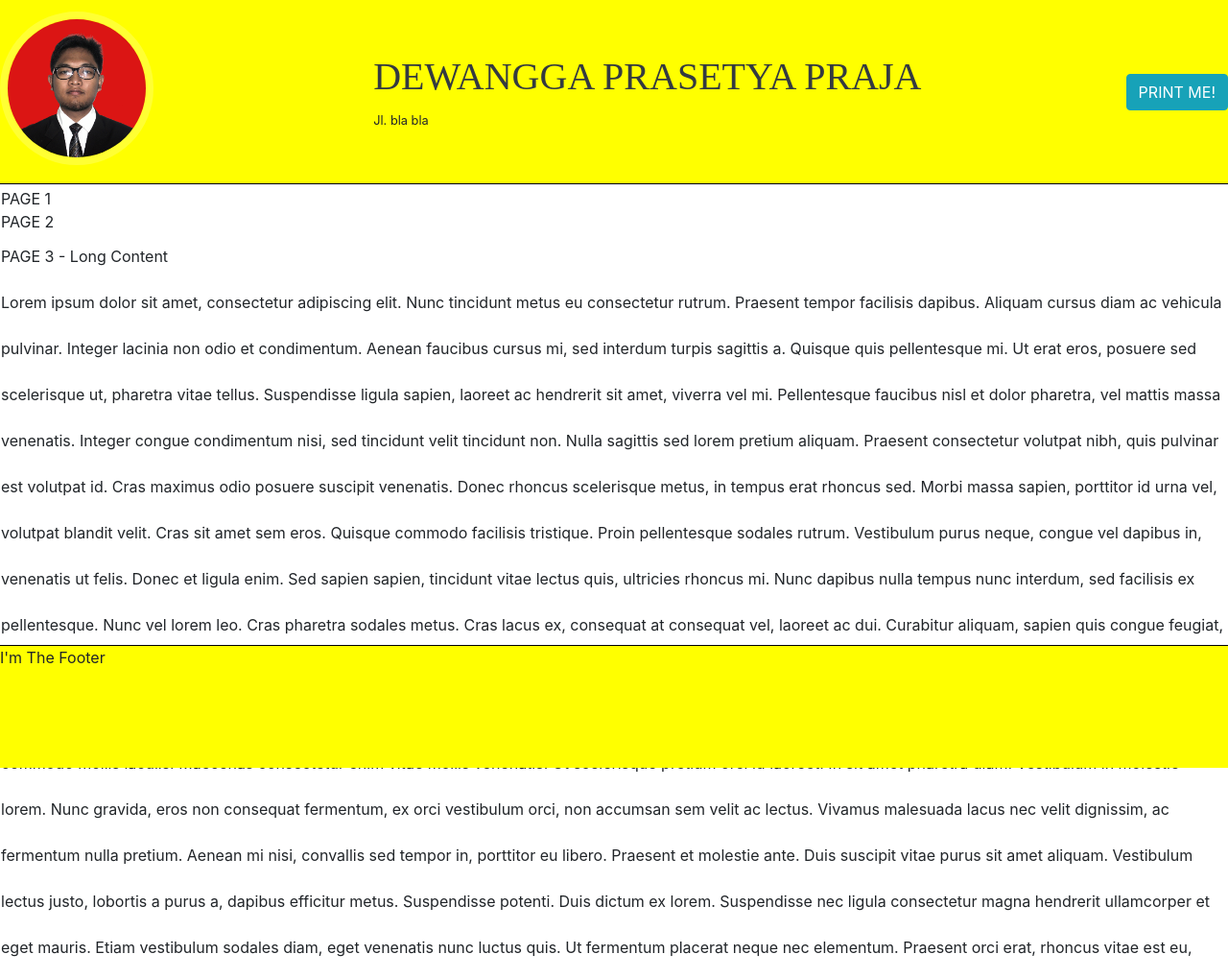
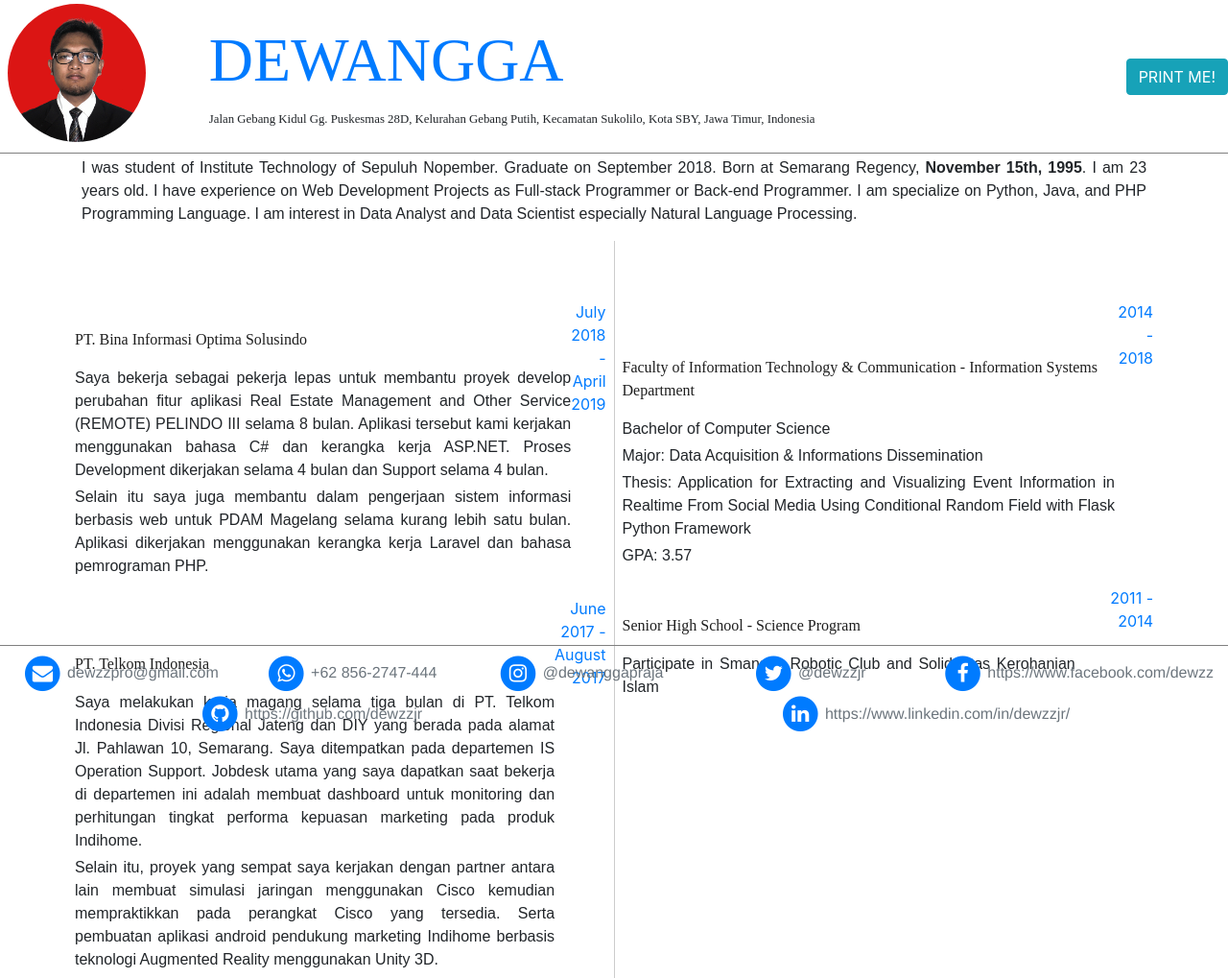
Before and after one commit to dewzzjr/dewzzjr.github.io, a website: page print.html in a window 1280 px wide. Shown: the top 1019 px of the page at 96% size. Drawn offline with nearby package versions, Linux system fonts and the light colour scheme; a web font is replaced by a local one.

Commit message:
:ship print version DONE

```diff
--- a/bio.json
+++ b/bio.json
@@ -18,6 +18,15 @@
 		"twitter": "http://twitter.com/dewzzjr",
 		"whatsapp": "+62 856-2747-444"
 	},
+	"contacts_alt": [
+		{"name":"envelope","address":"dewzzpro@gmail.com"},
+		{"name":"whatsapp","address": "+62 856-2747-444"},
+		{"name":"instagram","address": "@dewanggapraja"},
+		{"name":"twitter","address": "@dewzzjr"},
+		{"name":"facebook","address": "https://www.facebook.com/dewzz"},
+		{"name":"github","address": "https://github.com/dewzzjr"},
+		{"name":"linkedin","address": "https://www.linkedin.com/in/dewzzjr/"}
+	],
 	"experience": [
 		{
 			"name": "Freelance Junior Programmer",
@@ -128,13 +137,21 @@
  			"description": "Student Associations of Information Systems, ITS. Responsible for organizing technology related creation from Information Systems students"
  		}
 	],
+	"personal_traits": [
+		{"name":"Loyal", "description": "because I always value my society where I belong to"},
+		{"name":"Intense sense of duty","description":" because I always try my best to be finish my duty where I trusted into"},
+		{"name":"Hard working", "description": "because I can be dedicated to my work and avoid finishing my work close to the deadline"},
+		{"name":"Open minded","description":"because I always open to latest ideas and other person opinions supported by logic"},
+		{"name":"Keep calm when Conflict", "description":"because I used to be not get distracted with unfamiliar problems that the first time I had facing"},
+		{"name":"Social Sensitive","description":" because I used to take part social responsibility events and some organizations"}
+	],
 	"skills": {
 		"main": [
 			{
 				"name": "HTML",
 				"icon": "html5",
 				"category": "web-design",
-				"value": 0.98
+				"value": 1
 			}, {
 				"name": "CSS",
 				"icon": "css3",
@@ -144,17 +161,17 @@
 				"name": "JavaScript",
 				"icon": "javascript",
 				"category": "web-design",
-				"value": 0.95
+				"value": 0.90
 			}, {
 				"name": "JQuery",
 				"icon": "jquery",
 				"category": "web-design",
-				"value": 0.89
+				"value": 0.90
 			}, {
 				"name": "Twitter Bootstrap",
 				"icon": "bootstrap",
 				"category": "web-design",
-				"value": 0.95
+				"value": 0.80
 			}, {
 				"name": "Python 3",
 				"icon": "python",
@@ -189,10 +206,15 @@
 				"name": "Dot NET",
 				"icon": "dot-net",
 				"category": "programming",
-				"value": 0.90
+				"value": 0.80
 			}, {
 				"name": "MySQL",
 				"icon": "mysql",
+				"category": "database",
+				"value": 0.80
+			}, {
+				"name": "Oracle",
+				"icon": "oracle",
 				"category": "database",
 				"value": 0.80
 			}, {
@@ -204,17 +226,17 @@
 				"name": "Heroku",
 				"icon": "heroku",
 				"category": "platform",
-				"value": 0.80
+				"value": 0.60
 			},{
 				"name": "Linux",
 				"icon": "linux",
 				"category": "operating-system",
-				"value": 0.80
+				"value": 0.60
 			}, {
 				"name": "Git",
 				"icon": "git",
 				"category": "supporting",
-				"value": 0.85
+				"value": 0.90
 			},
 
 
@@ -227,18 +249,13 @@
 				"icon": "Windows",
 				"category": "operating-system",
 				"value": 0.90
-			}, {
-				"name": "NPM",
-				"icon": "npm",
-				"category": "supporting",
-				"value": 0.70
 			}
 		],
 		"other": [
 			{
 				"name": "Office Tools",
 				"app": ["Microsoft Excel", "Microsoft Word", "Power Point"],
-				"value": 0.95
+				"value": 0.90
 			}, {
 				"name": "Graphic Design",
 				"app": ["Corel Draw", "Photoshop"],
@@ -246,11 +263,11 @@
 			}, {
 				"name": "Enterprise Resource Planning",
 				"app": ["SAP", "Odoo"],
-				"value": 0.65
+				"value": 0.60
 			}, {
 				"name": "Networking Software",
 				"app": ["CISCO Packet Tracer", "Wireshark", "Accunetix", "OWASP"],
-				"value": 0.60
+				"value": 0.50
 			}, {
 				"name": "Forecasting and Business Process",
 				"app": ["Vensim PLE", "Bonita", "Accunetix", "Bizagi Modeler"],
--- a/css/print.css
+++ b/css/print.css
@@ -4,19 +4,31 @@ h3,
 h4,
 h5,
 h6 {
-  font-family: 'Saira Extra Condensed', serif;
+  font-family: 'Saira Extra Condensed', serif !important;
   font-weight: 700;
   text-transform: uppercase;
-  color: #343a40;
+  color: white;
+}
+
+p {
+  font-family: 'Open-sans', sans-serif !important;
+}
+
+small {
+  font-family: 'Saira Extra Condensed', serif !important;
 }
 
 h1 {
-  font-size: 6rem;
+  font-size: 4rem !important;
   line-height: 5.5rem;
 }
 
 h2 {
-  font-size: 3.5rem;
+  font-size: 2rem !important;
+}
+
+h3 {
+  font-size: 1.5rem !important;
 }
 
 .img-profile {
@@ -28,7 +40,7 @@ h2 {
 /* Styles go here */
 
 .page-header, .page-header-space {
-  height: 12rem;
+  height: 10rem;
 }
 
 .page-footer, .page-footer-space {
@@ -36,34 +48,56 @@ h2 {
 }
 
 .page-footer {
+  padding-top: 2mm;
   position: fixed;
   bottom: 0;
   width: 100%;
-  border-top: 1px solid black; /* for demo */
-  background: yellow; /* for demo */
+  border-top: 1px solid gray;
+  z-index: 3;
+  font-family: Helvetica, sans-serif;
 }
 
 .page-header {
   position: fixed;
-  top: 0mm;
+  top: 0;
   width: 100%;
-  border-bottom: 1px solid black; /* for demo */
-  background: yellow; /* for demo */
+  border-bottom: 1px solid gray;
+  background: white;
+  z-index: 3;
 }
 
 .page {
-  page-break-after: always;
+  page-break-after: always !important;
+}
+
+.resume-section {
+  z-index: 0;
+}
+
+.vr {
+  border-right: 1px solid #ccc !important;
+}
+
+.fa.white {
+  color: white;
+}
+
+.subheading {
+  font-family: 'Saira Extra Condensed', serif !important;
+  color: rgb(30, 30, 30);
 }
 
 @page {
-  margin: 20mm
+  margin-top: 15mm;
+  margin-bottom: 12mm;
+  margin-left: 15mm;
+  margin-right: 12mm;
 }
 
 @media print {
    thead {display: table-header-group;}
    tfoot {display: table-footer-group;}
-
+   body {margin: 0;}
+   a {text-decoration: none !important;}
    .print {display: none !important;}
-
-   body {margin: 0;}
 }
--- a/js/custom.js
+++ b/js/custom.js
@@ -1,4 +1,8 @@
+
 var Main = function () {
+	var isPrint = function () {
+		return window.location.href.indexOf("print") > -1
+	}
 	var getJson = function () {
 		$.ajax({
 			type: "GET",
@@ -6,6 +10,10 @@ var Main = function () {
 			contentType: "application/json",
 			dataType: "json",
 			success: function (data) {
+				if (isPrint()) {
+					data.experience = data.experience.slice(0, 2);
+					data.education = data.education.slice(0, 2);
+				}
 				var exp = data.experience;
 				var new_exp = [];
 				exp.forEach(function(e){
@@ -20,6 +28,7 @@ var Main = function () {
 				var new_percent = [];
 				percent.forEach(function(e){
 					e.percent = (e.value * 100) + '%';
+					e.type = (e.value > 0.8 ? "Advance" : e.value > 0.6 ? "Intermediate" : "Beginner");
 					new_percent.push(e);
 				});
 				data.skills.main = new_percent;
@@ -34,6 +43,9 @@ var Main = function () {
 				data.skills.other = new_other;
 
 				for(name in data) {
+					if (!isPrint() && name == 'contacts_alt') {
+						continue;
+					}
 					if (typeof(data[name]) != "object") {
 						if(name == "birthday") {
 							var date = data[name];
@@ -61,7 +73,19 @@ var Main = function () {
 							$('[data-toggle="popover"]').popover();
 						}
 					}
+
+					if (name == 'skills') {
+						for(name1 in data.skills) {
+							var template = $('#skills_'+name1+'_template').html();
+							Mustache.parse(template);   // optional, speeds up future uses
+							var rendered = Mustache.render(template, data.skills);
+							$('#skills_'+name1+'_template').html(rendered);
+							$('#skills_'+name1+'_template').show();
+							$('[data-toggle="popover"]').popover();
 						}
+					}
+				}
+				if (!isPrint()) {
 					for(name in data.contacts) {
 						if (name == "email") {
 							$('.email').html(data.contacts[name]);
@@ -72,7 +96,7 @@ var Main = function () {
 							$('.' + name).attr("href", data.contacts[name]);
 						}
 					}
-
+				}
 			}
 		});
 	}
--- a/print.html
+++ b/print.html
@@ -22,8 +22,11 @@
       <img class="img-fluid img-profile rounded-circle mx-auto mb-2" src="img/profile.jpg" alt="Profile Picture">
     </a>
     <div>
-      <h1>Dewangga Prasetya Praja</h1>
-      <small>Jl. bla bla</small>
+      <h1>
+        <span class="text-primary first_name"></span>
+        <span class="last_name"></span>
+      </h1>
+      <small class="address"></small>
     </div>
     <div>
       <button type="button" onClick="window.print()" class="btn btn-info print float-right">
@@ -33,7 +36,21 @@
   </div>
 
   <div class="page-footer">
-    I'm The Footer
+    <div id="contacts_alt_template" type="x-tmpl-mustache" style="display: none;">
+      <div class="row m-0 flex-wrap justify-content-between">
+      {{#contacts_alt}}
+      <div class="col text-center">
+        <a href="" class="{{name}} pl-2 text-nowrap" target="_blank">
+          <span class="fa-stack fa-lg">
+            <i class="fa fa-circle fa-stack-2x"></i>
+            <i class="fa fa-{{name}} fa-stack-1x fa-inverse white"></i>
+          </span>
+          <span class="text-muted text-nowrap my-auto {{name}}">{{address}}</span>
+        </a>
+      </div>
+      {{/contacts_alt}}
+      </div>
+    </div>
   </div>
 
   <table>
@@ -51,25 +68,119 @@
       <tr>
         <td>
           <!--*** CONTENT GOES HERE ***-->
-          <div class="page">PAGE 1</div>
-          <div class="page">PAGE 2</div>
-          <div class="page" style="line-height: 3;">
-            PAGE 3 - Long Content
-            <br/> Lorem ipsum dolor sit amet, consectetur adipiscing elit. Nunc tincidunt metus eu consectetur rutrum. Praesent tempor facilisis dapibus. Aliquam cursus diam ac vehicula pulvinar. Integer lacinia non odio et condimentum. Aenean faucibus cursus
-            mi, sed interdum turpis sagittis a. Quisque quis pellentesque mi. Ut erat eros, posuere sed scelerisque ut, pharetra vitae tellus. Suspendisse ligula sapien, laoreet ac hendrerit sit amet, viverra vel mi. Pellentesque faucibus nisl et dolor
-            pharetra, vel mattis massa venenatis. Integer congue condimentum nisi, sed tincidunt velit tincidunt non. Nulla sagittis sed lorem pretium aliquam. Praesent consectetur volutpat nibh, quis pulvinar est volutpat id. Cras maximus odio posuere
-            suscipit venenatis. Donec rhoncus scelerisque metus, in tempus erat rhoncus sed. Morbi massa sapien, porttitor id urna vel, volutpat blandit velit. Cras sit amet sem eros. Quisque commodo facilisis tristique. Proin pellentesque sodales rutrum.
-            Vestibulum purus neque, congue vel dapibus in, venenatis ut felis. Donec et ligula enim. Sed sapien sapien, tincidunt vitae lectus quis, ultricies rhoncus mi. Nunc dapibus nulla tempus nunc interdum, sed facilisis ex pellentesque. Nunc vel
-            lorem leo. Cras pharetra sodales metus. Cras lacus ex, consequat at consequat vel, laoreet ac dui. Curabitur aliquam, sapien quis congue feugiat, nisi nisl feugiat diam, sed vehicula velit nulla ac nisl. Aliquam quis nisi euismod massa blandit
-            pharetra nec eget nunc. Etiam eros ante, auctor sit amet quam vel, fringilla faucibus leo. Morbi a pulvinar nulla. Praesent sed vulputate nisl. Orci varius natoque penatibus et magnis dis parturient montes, nascetur ridiculus mus. Aenean commodo
-            mollis iaculis. Maecenas consectetur enim vitae mollis venenatis. Ut scelerisque pretium orci id laoreet. In sit amet pharetra diam. Vestibulum in molestie lorem. Nunc gravida, eros non consequat fermentum, ex orci vestibulum orci, non accumsan
-            sem velit ac lectus. Vivamus malesuada lacus nec velit dignissim, ac fermentum nulla pretium. Aenean mi nisi, convallis sed tempor in, porttitor eu libero. Praesent et molestie ante. Duis suscipit vitae purus sit amet aliquam. Vestibulum lectus
-            justo, lobortis a purus a, dapibus efficitur metus. Suspendisse potenti. Duis dictum ex lorem. Suspendisse nec ligula consectetur magna hendrerit ullamcorper et eget mauris. Etiam vestibulum sodales diam, eget venenatis nunc luctus quis. Ut
-            fermentum placerat neque nec elementum. Praesent orci erat, rhoncus vitae est eu, dictum molestie metus. Cras et fermentum elit. Aenean eget augue lacinia, varius ante in, ullamcorper dolor. Cras viverra purus non egestas consectetur. Nulla
-            nec dolor ac lectus convallis aliquet sed a metus. Suspendisse eu imperdiet nunc, id pulvinar risus. Maecenas varius sagittis est, vel fermentum risus accumsan at. Vestibulum sollicitudin dui pharetra sapien volutpat, id convallis mi vestibulum.
-            Phasellus commodo sit amet lorem quis imperdiet. Proin nec diam sed urna euismod ultricies at sed urna. Quisque ornare, nulla et vehicula ultrices, massa purus vehicula urna, ac sodales lacus leo vitae mi. Sed congue placerat justo at placerat.
-            Aenean suscipit fringilla vehicula. Quisque iaculis orci vitae arcu commodo maximus. Maecenas nec nunc rutrum, cursus elit quis, porttitor sapien. Sed ac hendrerit ipsum, lacinia fringilla velit. Donec ultricies feugiat dictum.
+          <div class="page container">
+            <p class="text-justify mb-3">I was student of <span class="almamater"></span>. Graduate on <span class="graduated_on"></span>. Born at <span class="birthplace"></span>, <strong class="birthday"></strong>. I am <span id="age"></span> years old. <span class="description"></span></p>
+
+            <div class="row">
+              <section class="resume-section col p-2 vr" id="experience">
+                <div class="my-auto">
+                  <h2 class="mb-3">Experience</h2>
+
+                  <div id="experience_template" type="x-tmpl-mustache" style="display: none;">
+                    {{#experience}}
+                    <div  class="resume-item d-flex flex-column flex-md-row mb-3"  >
+                      <div class="resume-content mr-auto">
+                        <h3 class="mb-0">{{name}}</h3>
+                        <div class="subheading mb-3">{{organization}}</div>
+                        {{#description}}
+                        <p class="text-justify mb-1">{{.}}</p>
+                        {{/description}}
+                      </div>
+                      <div class="resume-date text-right mb-2">
+                        <span class="text-primary">{{f_start_date}} - {{f_end_date}}</span>
+                      </div>
+                    </div>
+                    {{/experience}}
+                  </div>
+                </div>
+              </section>
+
+              <section class="resume-section col-sm p-2" id="education">
+                <div class="my-auto">
+                  <h2 class="mb-3">Education</h2>
+                  <div id="education_template" type="x-tmpl-mustache" style="display: none;">
+                      {{#education}}
+                      <div class="resume-item d-flex flex-column flex-md-row mb-3">
+                        <div class="resume-content mr-auto">
+                          <h3 class="mb-0">{{name}}</h3>
+                          <div class="subheading mb-3">{{description}}</div>
+                          {{#notes}}
+                          <p class="text-justify mb-1">{{.}}</p>
+                          {{/notes}}
+                        </div>
+                        <div class="resume-date text-right mb-3">
+                          <span class="text-primary">{{start_year}} - {{end_year}}</span>
+                        </div>
+                      </div>
+                      {{/education}}
+                  </div>
+                </div>
+              </section>
+            </div>
           </div>
+
+          <div class="page">
+            <section class="resume-section p-2 p-lg-5 d-flex flex-column" id="skills">
+              <div class="my-auto">
+                <h2 class="mb-3">Skills</h2>
+
+                <div class="subheading mb-3">Programming Languages &amp; Tools</div>
+                <ul id="skills_main_template" class="list-inline list-icons flex-wrap flex-column" type="x-tmpl-mustache" style="display: none;">
+                  {{#main}}
+                  <li class="list-inline-item pl-3" data-toggle="popover" data-trigger="hover" data-container="body" data-placement="top" data-content="{{name}}: {{percent}}">
+                    <i class="devicon-{{icon}}-plain colored"></i> {{name}}: {{type}} Level
+                  </li>
+                  {{/main}}
+                </ul>
+
+                <div class="subheading mb-3">Other Supporting Skill</div>
+                <ul id="skills_other_template" class="fa-ul mb-0" type="x-tmpl-mustache" style="display: none;">
+                  {{#other}}
+                  <li>
+                    <i class="fa-li fa fa-check"  data-toggle="popover" data-trigger="hover" data-container="body" data-placement="top" data-content="{{name}}: {{percent}}"></i>
+                    {{type}} {{name}}: {{#app}}{{.}}, {{/app}}
+                  </li>
+                  {{/other}}
+                </ul>
+              </div>
+            </section>
+
+            <section class="resume-section p-2 p-lg-5 d-flex flex-column" id="personal-traits">
+              <div class="my-auto">
+                <h2 class="mb-0">Personal Traits</h2>
+                <h3 class="personalities mb-3"></h3>
+                <p class="text-justify" id="personal_traits_template" type="x-tmpl-mustache" style="display: none;">
+                  {{#personal_traits}}
+                  <b>{{name}}</b> {{description}}.
+                  {{/personal_traits}}
+                </p>
+              </div>
+            </section>
+
+            <section class="resume-section p-2 p-lg-5 d-flex flex-column" id="organization">
+              <div class="my-auto">
+                <h2 class="mb-3">Organization &amp; Voluntary</h2>
+
+                <div id="organization_template" class="row" type="x-tmpl-mustache" style="display: none;">
+                  {{#organization}}
+                  <div class="resume-item col-6 d-flex flex-column flex-md-row mb-3">
+                    <div class="resume-content mr-auto">
+                      <h3 class="mb-0">{{role}}</h3>
+                      <div class="subheading mb-3">{{name}}</div>
+                      <p class="text-justify mb-1">{{description}}</p>
+                    </div>
+                    <div class="resume-date text-right mb-3">
+                      <span class="text-primary">{{start_year}} - {{end_year}}</span>
+                    </div>
+                  </div>
+                  {{/organization}}
+                </div>
+
+              </div>
+            </section>
+
+          </div>
+
         </td>
       </tr>
     </tbody>
@@ -85,6 +196,13 @@
 
   </table>
 
+  <!-- Bootstrap core JavaScript -->
+  <script src="https://code.jquery.com/jquery-3.3.1.min.js"></script>
+  <script src="https://stackpath.bootstrapcdn.com/bootstrap/4.2.1/js/bootstrap.bundle.min.js"></script>
+  <script src="js/custom.js"></script>
+
+  <!-- Plugin JavaScript -->
+  <script src="https://cdnjs.cloudflare.com/ajax/libs/jquery-easing/1.4.1/jquery.easing.min.js"></script>
+  <script src="https://cdnjs.cloudflare.com/ajax/libs/mustache.js/3.0.1/mustache.min.js"></script>
 </body>
-
 </html>
```
Also changed, not shown: index.html (+8 -4 lines). Lines whose indentation alone changed are shown as unchanged.
